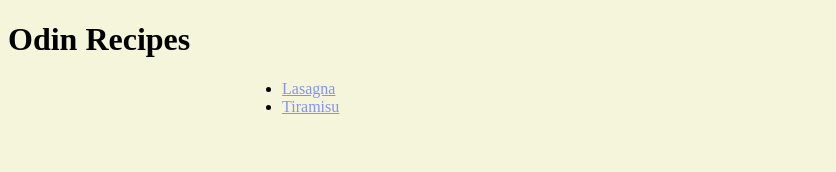
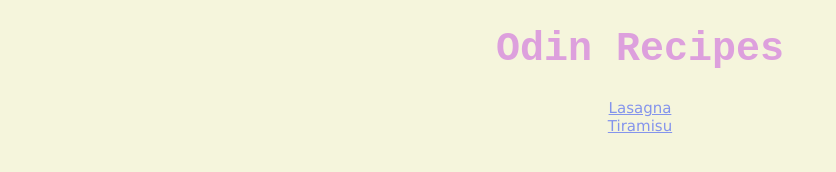
Before and after one commit to cxndylaw/odin-recipes, a plain HTML site: page index.html in a window 1280 px wide. Shown: the whole page, without its empty margins (0-836 px from the left). Drawn offline with Linux system fonts and the light colour scheme.

Commit message:
link styles.css

```diff
--- a/index.html
+++ b/index.html
@@ -8,11 +8,12 @@
     <link rel="stylesheet" href="styles.css">
 </head>
 <body>
-    <h1>Odin Recipes</h1>
-    <ul>
-        <li><a href="./recipes/lasagna.html">Lasagna</a></li>
-        <li><a href="./recipes/tiramisu.html">Tiramisu</a></li>
-    </ul>
+    <h1 id="title">Odin Recipes</h1>
+
+    <!--- list of recipes-->
+    <a class="recipes" href="./recipes/lasagna.html">Lasagna</a></li>
+    <a class="recipes" href="./recipes/tiramisu.html">Tiramisu</a></li>
+
 
 </body>
 </html>
```
